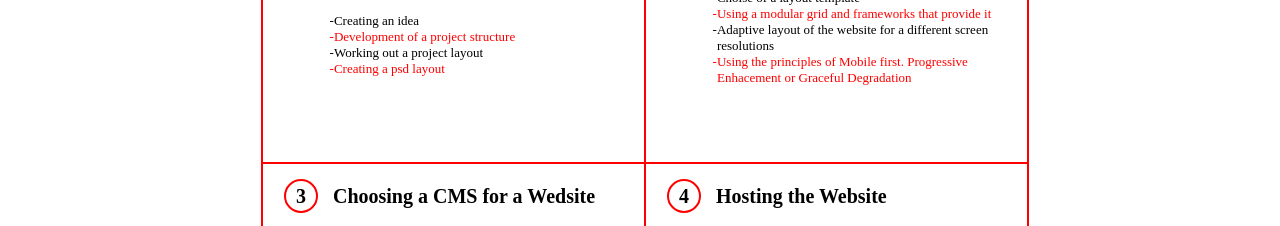
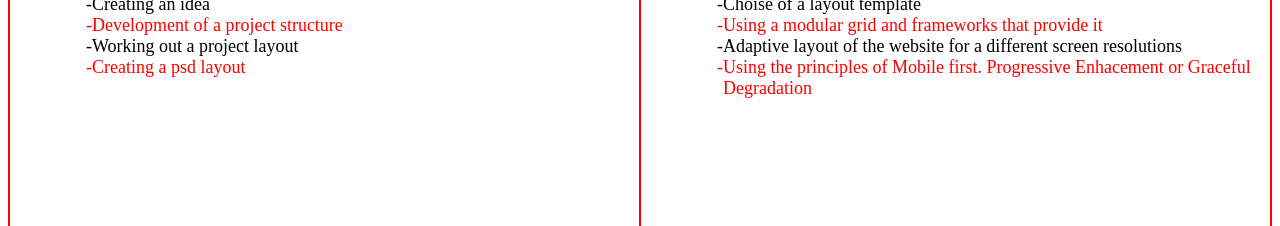
Before and after one commit to CherniiNazar/pr3.2, a plain HTML site: page index.html in a window 1280 px wide. Shown: the part 157-383 px from the top of the page. Drawn offline with Linux system fonts and the light colour scheme.

Commit message:
Comment text here...

```diff
--- a/css/styles.css
+++ b/css/styles.css
@@ -5,18 +5,16 @@ h1{
 .container{
     display: block;
     box-sizing: border-box;
-    /* margin-left: 20%; */
-    padding-left: 20%;
 }
 .block{
+    height: 44vh;
+    width: 50%;
+    padding: 1.5%;
+
     float: left;
     box-sizing: border-box;
     border: 2px solid #ff0000;
-    height: 30vh;
-    min-height: 20vh;
-    width: 30vw;
-    min-width: 20vw;
-    padding: 1.5%;
+
 }
 .block:nth-child(5n-4) {
     border-right: 1px solid red;
@@ -38,7 +36,7 @@ h1{
     border-right: 1px solid red;
 }
 h2 {
-    font-size: 20px;
+    font-size: 30px;
     margin-left: 1px;
     margin-bottom: 0;
     margin-top: 0;
@@ -55,13 +53,15 @@ span {
     text-align: center;
     line-height: 30px;
 }
+
 li{
-    font-size: 13px;
+    font-size: 18px;
 }
 li:nth-child(even) {
     color: red;
 }
 ul {
-    list-style-type: "-"; /* Змінюю звичайні маркери списку */
-    margin-left: 16px;
+    list-style-type: "-";
+    padding-left: 63px;
+    /* margin-left: 18px;  */
 }
```
